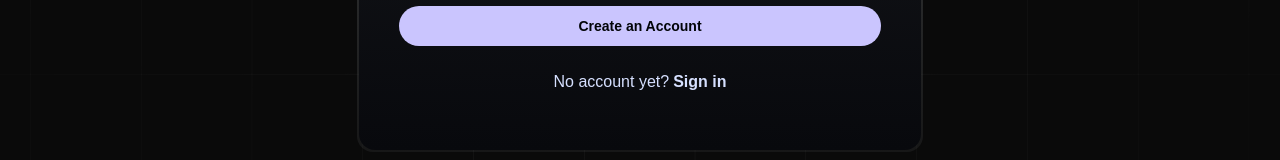
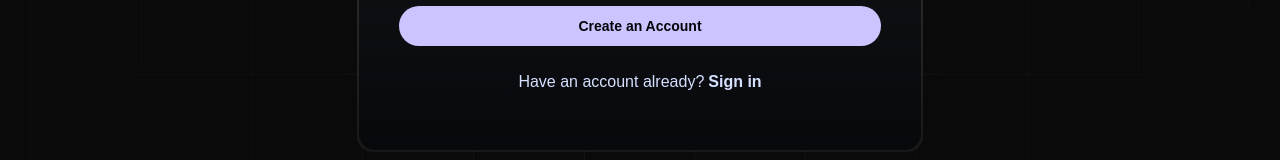
Before and after one commit to Aakarshk25/Mock_Interview_Platform, a Next.js app: page /sign-up in a window 1280 px wide. Shown: the part 488-648 px from the top of the page. Built offline with nearby package versions, Linux system fonts and the light colour scheme; a web font is replaced by a local one.

Commit message:
Update AuthForm.tsx
Finally its working with no error .

```diff
--- a/components/AuthForm.tsx
+++ b/components/AuthForm.tsx
@@ -1,64 +1,3 @@
-// "use client"
-// import { zodResolver } from "@hookform/resolvers/zod"
-// import { useForm } from "react-hook-form"
-// import { z } from "zod"
-// import { Button } from "@/components/ui/button"
-// import {
-//   Form,
-// } from "@/components/ui/form"
-// import Image from "next/image"
-
-// const formSchema = z.object({
-//   username: z.string().min(2).max(50),
-// })
-
-// const AuthForm = ({type}:{type:FormType}) => {
-//   // 1. Define your form.
-//   const form = useForm<z.infer<typeof formSchema>>({
-//     resolver: zodResolver(formSchema),
-//     defaultValues: {
-//       username: "",
-//     },
-//   })
-
-//   // 2. Define a submit handler.
-//   function onSubmit(values: z.infer<typeof formSchema>) {
-//     // Do something with the form values.
-//     // ✅ This will be type-safe and validated.
-//     console.log(values)
-//   }
-//   const isSign = type === "sign-in"
-
-//   return (
-//     <div className="card-border lg:min-w-[566px]">
-//       <div className="flex flex-col gap-6 card py-14 px-10">
-//         <div className="flex flex-row gap-2 justify-center">
-//           <Image src="/logo.svg" alt="Logo" width={32} height={38} />
-//           <h2 className="text-primary-100">NextGen</h2>
-//         </div>
-//         <h3>Practice Job Interview with AI</h3>
-
-//       <Form {...form}>
-//         <form onSubmit={form.handleSubmit(onSubmit)} className="w-full space-y-6 mt-4 form">
-//         {!isSignIn && <P>Name</P>}
-//         <p>Email</p>
-//         <p>Password</p>
-//           <Button className="btn" type="submit">{isSignIn ? 'Sign in' : 'Create an Account'}</Button>
-//         </form>
-//       </Form>
-//       <p className="text-center"> {!isSignIn ? 'No account yet?' : 'Have an account already?'}
-//         <link  href={!isSignIn ? '/sign-in' : '/sign-up'} className="font-bold text-user-primary ml-1" >
-//         {isSignIn ? 'Sign in' : 'Sign up'}
-//         </link>
-//       </p>
-//     </div>
-//     </div>
-//   )
-// }
-
-// export default AuthForm
-
-
 // AuthForm.tsx
 "use client"
 import { zodResolver } from "@hookform/resolvers/zod"
@@ -66,12 +5,12 @@ import { useForm } from "react-hook-form"
 import { z } from "zod"
 import { Button } from "@/components/ui/button"
 import {
-  Form,
+  Form, FormField, FormControl, FormDescription, FormItem, FormLabel, FormMessage
 } from "@/components/ui/form"
 import Image from "next/image"
 import Link from "next/link"
 
-// Define the FormType
+// Define the FormTypea
 type FormType = "sign-in" | "sign-up"
 
 const formSchema = z.object({
@@ -117,17 +56,15 @@ const AuthForm = ({ type }: { type: FormType }) => {
         </Form>
 
         <p className="text-center">
-          {!isSignIn ? 'No account yet?' : 'Have an account already?'}
+          {isSignIn ? 'No account yet?' : 'Have an account already?'}
           <Link // Changed from link to Link
             href={!isSignIn ? '/sign-in' : '/sign-up'}
-            className="font-bold text-user-primary ml-1"
-          >
-            {isSignIn ? 'Sign up' : 'Sign in'} {/* Fixed the logic */}
+            className="font-bold text-user-primary ml-1" >
+            {!isSignIn ? 'Sign in' : 'Sign up'} {/* Fixed the logic */}
           </Link>
         </p>
       </div>
     </div>
   )
 }
-
 export default AuthForm
```
